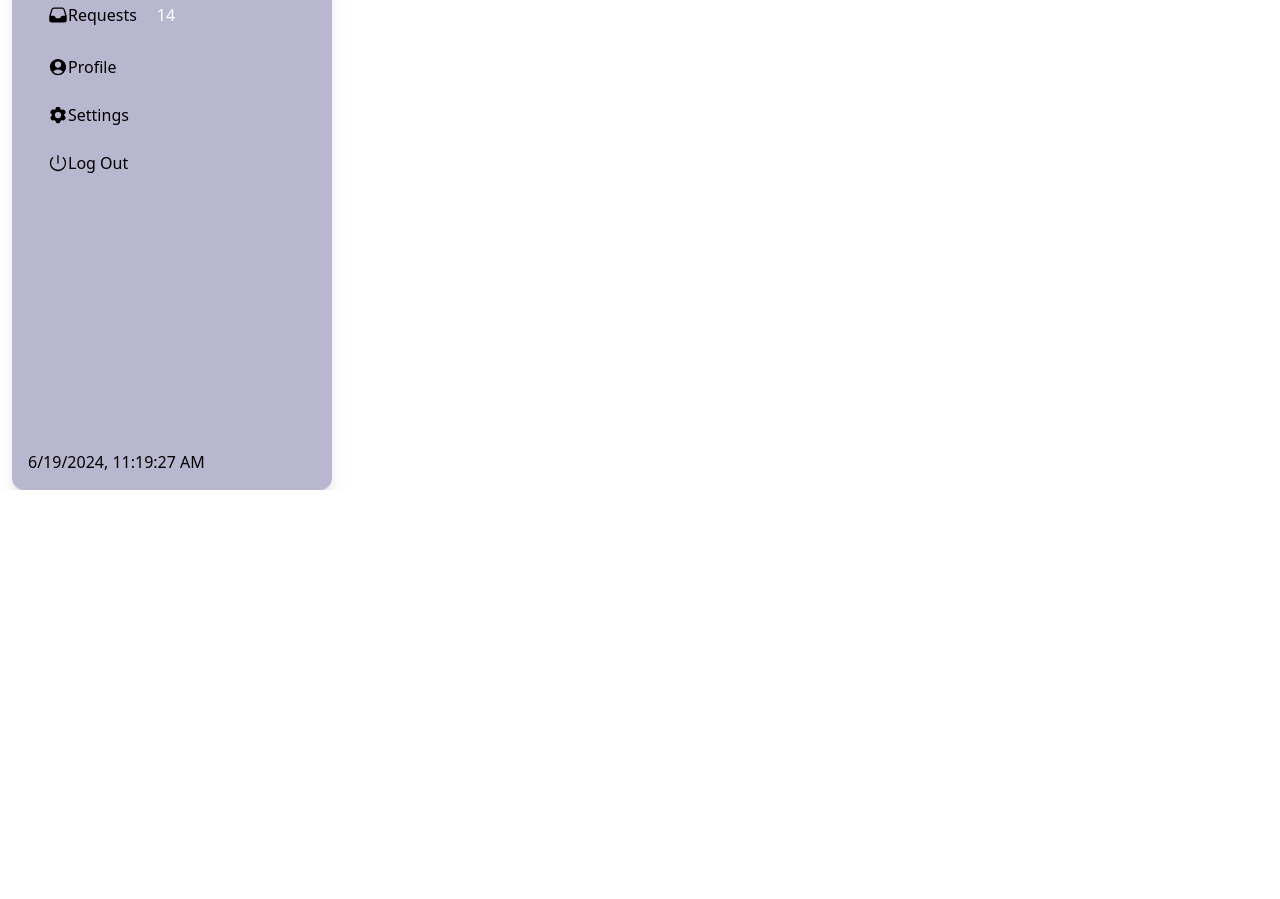
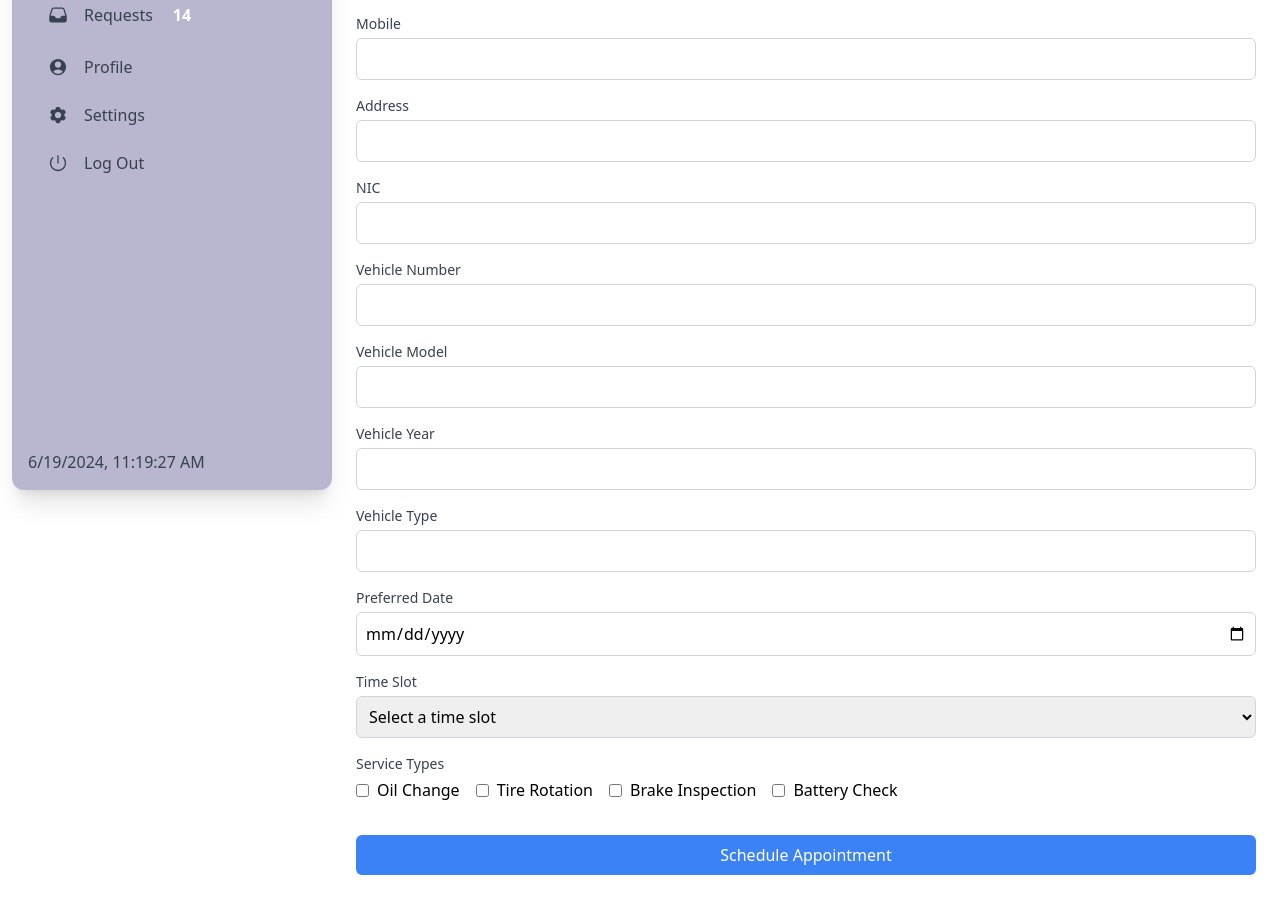
Before and after one commit to YaseeRathnayaka/De-Manager, a React (Vite) app in the folder admin/: page /schedule-appointment in a window 1280 px wide. Shown: the part 290-1189 px from the top of the page. Before the commit the page ends 800 px from the top, so only its background shows below. Built offline with nearby package versions, Linux system fonts and the light colour scheme.

Commit message:
Update Schedule.jsx

```diff
--- a/admin/src/Components/Pages/Schedule/Schedule.jsx
+++ b/admin/src/Components/Pages/Schedule/Schedule.jsx
@@ -1,15 +1,233 @@
-import React from 'react'
-import SideNavBar from '../../Containers/SideNavBar/SideNavBar'
-import HeaderBar from '../../Containers/Header/Header'
+import React, { useState } from 'react';
+import SideNavBar from '../../Containers/SideNavBar/SideNavBar';
+import HeaderBar from '../../Containers/Header/Header';
+
 const Schedule = () => {
+  const [form, setForm] = useState({
+    customerName: '',
+    email: '',
+    mobile: '',
+    address: '',
+    NIC: '',
+    vehicleNumber: '',
+    vehicleModel: '',
+    vehicleYear: '',
+    vehicleType: '',
+    preferredDate: '',
+    timeSlot: '',
+    serviceTypes: [],
+  });
+
+  const serviceOptions = [
+    "Oil Change",
+    "Tire Rotation",
+    "Brake Inspection",
+    "Battery Check",
+    // Add more services as needed
+  ];
+
+  const timeSlots = [
+    "08:00 AM - 10:00 AM",
+    "10:00 AM - 12:00 PM",
+    "12:00 PM - 02:00 PM",
+    "02:00 PM - 04:00 PM",
+    "04:00 PM - 06:00 PM",
+  ];
+
+  const handleChange = (e) => {
+    const { name, value } = e.target;
+    setForm({ ...form, [name]: value });
+  };
+
+  const handleServiceChange = (service) => {
+    setForm((prevForm) => {
+      const { serviceTypes } = prevForm;
+      if (serviceTypes.includes(service)) {
+        return {
+          ...prevForm,
+          serviceTypes: serviceTypes.filter((s) => s !== service),
+        };
+      } else {
+        return {
+          ...prevForm,
+          serviceTypes: [...serviceTypes, service],
+        };
+      }
+    });
+  };
+
+  const handleSubmit = (e) => {
+    e.preventDefault();
+    const appointmentId = `APPT-${Date.now()}`;
+    const newAppointment = { ...form, appointmentId };
+    // Add the new appointment to the calendar (implementation depends on your calendar system)
+    console.log(newAppointment);
+  };
+
   return (
     <div className='relative flex flex-row overflow-hidden'>
-    <SideNavBar />
-    <div className="flex flex-col flex-1">
-      <HeaderBar />
+      <SideNavBar />
+      <div className="flex flex-col flex-1">
+        <HeaderBar />
+        <div className="p-6">
+          <h2 className="mb-6 text-2xl font-bold">Schedule an Appointment</h2>
+          <form onSubmit={handleSubmit} className="space-y-4">
+            <div>
+              <label className="block text-sm font-medium text-gray-700">Customer Name</label>
+              <input
+                type="text"
+                name="customerName"
+                value={form.customerName}
+                onChange={handleChange}
+                className="block w-full p-2 mt-1 border border-gray-300 rounded-md"
+                required
+              />
+            </div>
+            <div>
+              <label className="block text-sm font-medium text-gray-700">Email</label>
+              <input
+                type="email"
+                name="email"
+                value={form.email}
+                onChange={handleChange}
+                className="block w-full p-2 mt-1 border border-gray-300 rounded-md"
+                required
+              />
+            </div>
+            <div>
+              <label className="block text-sm font-medium text-gray-700">Mobile</label>
+              <input
+                type="tel"
+                name="mobile"
+                value={form.mobile}
+                onChange={handleChange}
+                className="block w-full p-2 mt-1 border border-gray-300 rounded-md"
+                required
+              />
+            </div>
+            <div>
+              <label className="block text-sm font-medium text-gray-700">Address</label>
+              <input
+                type="text"
+                name="address"
+                value={form.address}
+                onChange={handleChange}
+                className="block w-full p-2 mt-1 border border-gray-300 rounded-md"
+                required
+              />
+            </div>
+            <div>
+              <label className="block text-sm font-medium text-gray-700">NIC</label>
+              <input
+                type="text"
+                name="NIC"
+                value={form.NIC}
+                onChange={handleChange}
+                className="block w-full p-2 mt-1 border border-gray-300 rounded-md"
+                required
+              />
+            </div>
+            <div>
+              <label className="block text-sm font-medium text-gray-700">Vehicle Number</label>
+              <input
+                type="text"
+                name="vehicleNumber"
+                value={form.vehicleNumber}
+                onChange={handleChange}
+                className="block w-full p-2 mt-1 border border-gray-300 rounded-md"
+                required
+              />
+            </div>
+            <div>
+              <label className="block text-sm font-medium text-gray-700">Vehicle Model</label>
+              <input
+                type="text"
+                name="vehicleModel"
+                value={form.vehicleModel}
+                onChange={handleChange}
+                className="block w-full p-2 mt-1 border border-gray-300 rounded-md"
+                required
+              />
+            </div>
+            <div>
+              <label className="block text-sm font-medium text-gray-700">Vehicle Year</label>
+              <input
+                type="number"
+                name="vehicleYear"
+                value={form.vehicleYear}
+                onChange={handleChange}
+                className="block w-full p-2 mt-1 border border-gray-300 rounded-md"
+                required
+              />
+            </div>
+            <div>
+              <label className="block text-sm font-medium text-gray-700">Vehicle Type</label>
+              <input
+                type="text"
+                name="vehicleType"
+                value={form.vehicleType}
+                onChange={handleChange}
+                className="block w-full p-2 mt-1 border border-gray-300 rounded-md"
+                required
+              />
+            </div>
+            <div>
+              <label className="block text-sm font-medium text-gray-700">Preferred Date</label>
+              <input
+                type="date"
+                name="preferredDate"
+                value={form.preferredDate}
+                onChange={handleChange}
+                className="block w-full p-2 mt-1 border border-gray-300 rounded-md"
+                required
+              />
+            </div>
+            <div>
+              <label className="block text-sm font-medium text-gray-700">Time Slot</label>
+              <select
+                name="timeSlot"
+                value={form.timeSlot}
+                onChange={handleChange}
+                className="block w-full p-2 mt-1 border border-gray-300 rounded-md"
+                required
+              >
+                <option value="" disabled>Select a time slot</option>
+                {timeSlots.map(slot => (
+                  <option key={slot} value={slot}>{slot}</option>
+                ))}
+              </select>
+            </div>
+            <div>
+              <label className="block text-sm font-medium text-gray-700">Service Types</label>
+              <div className="mt-1">
+                {serviceOptions.map(service => (
+                  <label key={service} className="inline-flex items-center mr-4">
+                    <input
+                      type="checkbox"
+                      name="serviceTypes"
+                      value={service}
+                      checked={form.serviceTypes.includes(service)}
+                      onChange={() => handleServiceChange(service)}
+                      className="form-checkbox"
+                    />
+                    <span className="ml-2">{service}</span>
+                  </label>
+                ))}
+              </div>
+            </div>
+            <div className="pt-4">
+              <button
+                type="submit"
+                className="w-full p-2 text-white transition duration-300 bg-blue-500 rounded-md hover:bg-blue-600"
+              >
+                Schedule Appointment
+              </button>
+            </div>
+          </form>
+        </div>
       </div>
-      </div>
-  )
-}
+    </div>
+  );
+};
 
-export default Schedule
+export default Schedule;
```
